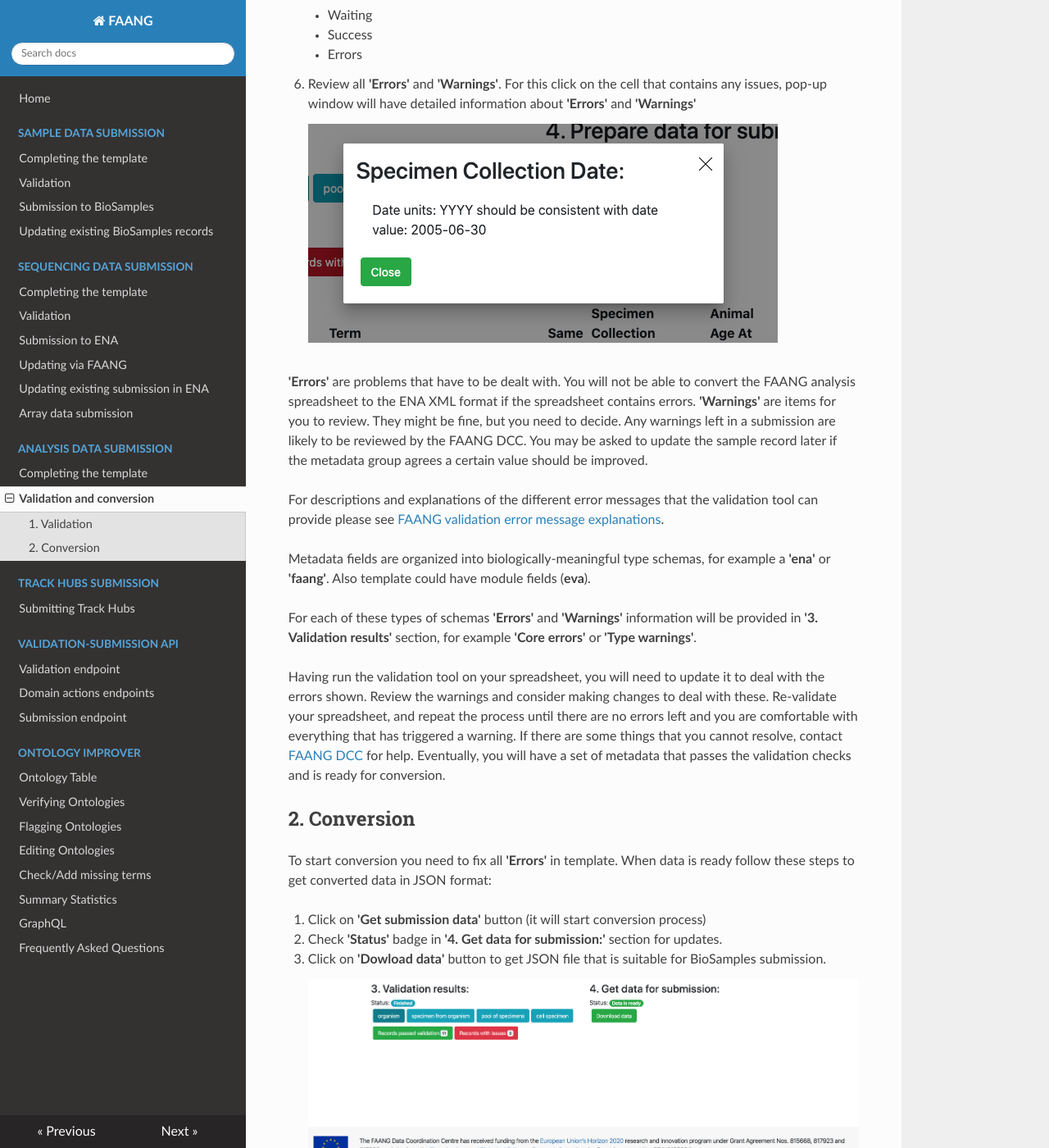
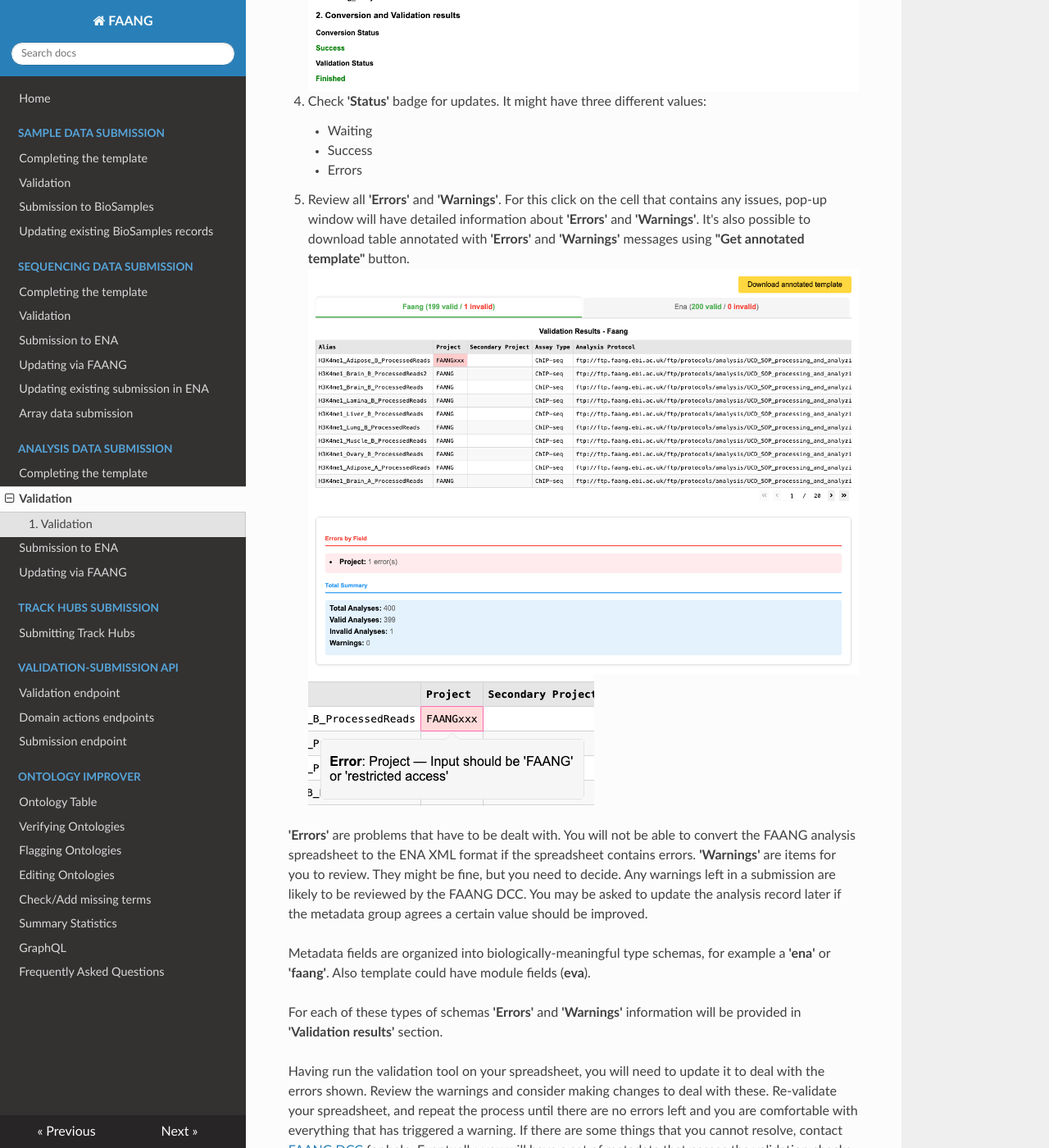
Before and after one commit to FAANG/dcc-documentation, an MkDocs documentation site: the page built from docs/analysis/analysis_validation_conversion.md, in a window 1280 px wide and 1400 px high, scrolled down 980 px. Shown: the whole window at 82% size. Built offline with MkDocs 1.6.1, drawn with Linux system fonts in a browser that asks for light colours; nearby versions of some CDN libraries; some of the changed text lies outside the part shown.

Commit message:
Updating documentation for new validation system - analysis

```diff
--- a/docs/analysis/analysis_validation_conversion.md
+++ b/docs/analysis/analysis_validation_conversion.md
@@ -1,32 +1,38 @@
-# Validation and Conversion
+# Validation
 
 ## 1. Validation
 The filled out template can be validated against the FAANG rules, using the
 [on-line tool](https://data.faang.org/validation/analyses). It will provide a
-report highlighting problems for review. This is under development, so please
-query [FAANG DCC](mailto:faang-dcc@ebi.ac.uk) if you have any concerns about
-the validation result.
+You can upload your completed Analysis template in the same way as your Sample metadata template.
+This will allow the system to identify and report any errors that must be resolved before submission.
+
+Please contact [FAANG DCC](mailto:faang-dcc@ebi.ac.uk) if you have any concerns about the validation result.
 
 To start validation please follow these steps:
 
-1. Click on **'Choose file''** button to choose filled out template file
-2. Click on **'Upload a File'** button to upload template to validation service
-![Screenshot](../img/validation_service_workflow.png)
-3. Check **'Status'** badge for updates. It might have three different values:
+1. Click on **'Analysis''** tab
+   ![Screenshot](../img/new_system/analysis/validation_service.png)
+
+2. Click on **'Choose file''** button to choose filled out template file
+
+3. Select the option of either making a new submission or updating existing ones.
+Upon file selection, the 'Validate' or 'Reset' button is displayed. Click on the 'Validate' button to upload the file
+and run the validation service.
+   ![Screenshot](../img/new_system/analysis/validation_successful.png)
+
+4. Check **'Status'** badge for updates. It might have three different values:
     * Waiting
     * Success
     * Errors
-4. If status has **'Success'** value you can start validation. For this click
-on **'Start validation'** button
-5. Check **'Status'** badge in **'3. Validation results:'** section for updates.
-It might have three different values:
-    * Waiting
-    * Success
-    * Errors
-6. Review all **'Errors'** and **'Warnings'**. For this click on the cell
+
+
+5. Review all **'Errors'** and **'Warnings'**. For this click on the cell
 that contains any issues, pop-up window will have detailed information about
-**'Errors'** and **'Warnings'**
-![Screenshot](../img/error_and_warning.png)
+**'Errors'** and **'Warnings'**. It's also possible to download table annotated
+with **'Errors'** and **'Warnings'** messages using **"Get annotated template"**
+button.
+   ![Screenshot](../img/new_system/analysis/annotated_template.png)
+   ![Screenshot](../img/new_system/analysis/error_and_warning.png)
 
 
 **'Errors'** are problems that have to be dealt with. You will not be able to
@@ -34,20 +40,15 @@
 the spreadsheet contains errors. **'Warnings'** are items for you to review.
 They might be fine, but you need to decide. Any warnings left in a submission
 are likely to be reviewed by the FAANG DCC. You may be asked to update the
-sample record later if the metadata group agrees a certain value should be
+analysis record later if the metadata group agrees a certain value should be
 improved.
-
-For descriptions and explanations of the different error messages that the
-validation tool can provide please see [FAANG validation error message
-explanations](faang_validation_error_message_explanation.md).
 
 Metadata fields are organized into biologically-meaningful type schemas,
 for example a **'ena'** or **'faang'**. Also
 template could have module fields (**eva**).
 
 For each of these types of schemas **'Errors'** and **'Warnings'** information
-will be provided in **'3. Validation results'** section, for example **'Core errors'** or
-**'Type warnings'**.
+will be provided in **'Validation results'** section.
 
 Having run the validation tool on your spreadsheet, you will need to update it
 to deal with the errors shown. Review the warnings and consider making changes
@@ -56,15 +57,4 @@
 triggered a warning. If there are some things that you cannot resolve,
 contact [FAANG DCC](mailto:faang-dcc@ebi.ac.uk) for help. Eventually, you will
 have a set of metadata that passes the validation checks and is ready for
-conversion.
-
-## 2. Conversion
-To start conversion you need to fix all **'Errors'** in template. When data
-is ready follow these steps to get converted data in JSON format:
-
-1. Click on **'Get submission data'** button (it will start conversion process)
-2.  Check **'Status'** badge in **'4. Get data for submission:'** section for
-updates.
-3. Click on **'Dowload data'** button to get JSON file that is suitable for
-BioSamples submission.
-![Screenshot](../img/conversion_result.png)
+submissiom.
--- a/mkdocs.yml
+++ b/mkdocs.yml
@@ -15,7 +15,9 @@
     - Array data submission: array.md
     - Analysis data submission:
         - Completing the template: analysis/analysis_index.md
-        - Validation and conversion: analysis/analysis_validation_conversion.md
+        - Validation: analysis/analysis_validation_conversion.md
+        - Submission to ENA: analysis/ena_submission.md
+        - Updating via FAANG: analysis/ena_updating_via_faang.md
     - Track Hubs submission:
         - Submitting Track Hubs: trackhubs/trackhubs_submission.md
     - Validation-Submission API:
```
Also changed, not shown: docs/analysis/ena_submission.md (added, +13 -0 lines), docs/analysis/ena_updating_via_faang.md (added, +19 -0 lines), docs/experiment/ena_updating_via_faang.md (+1 -1 lines), docs/experiment/ena_validation_conversion.md (+2 -3 lines), docs/img/new_system/analysis/annotated_template.png (added), docs/img/new_system/analysis/ena_login.png (added), docs/img/new_system/analysis/error_and_warning.png (added), docs/img/new_system/analysis/update_sample.png (added), docs/img/new_system/analysis/validation_service.png (added), docs/img/new_system/analysis/validation_successful.png (added).
